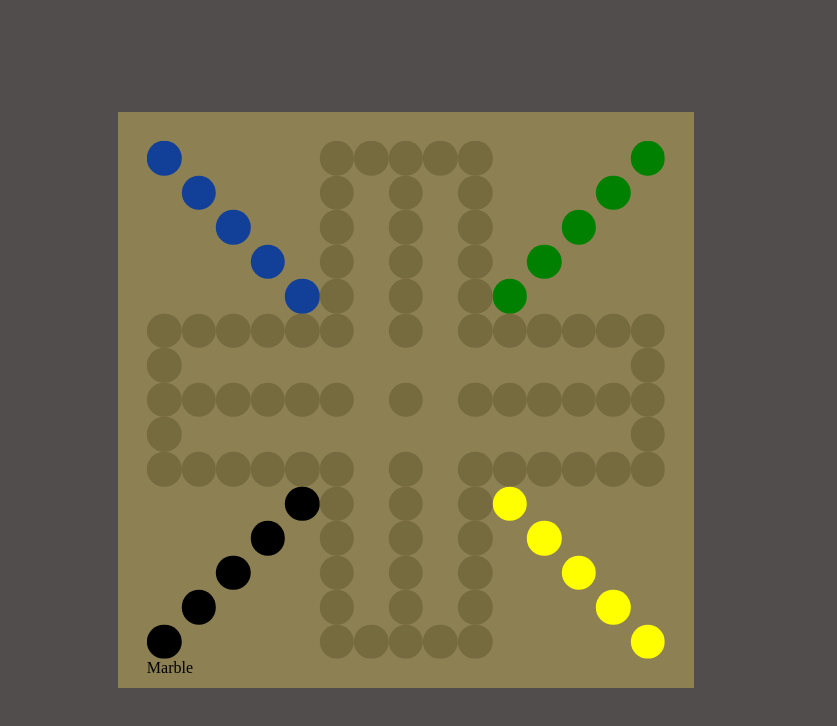
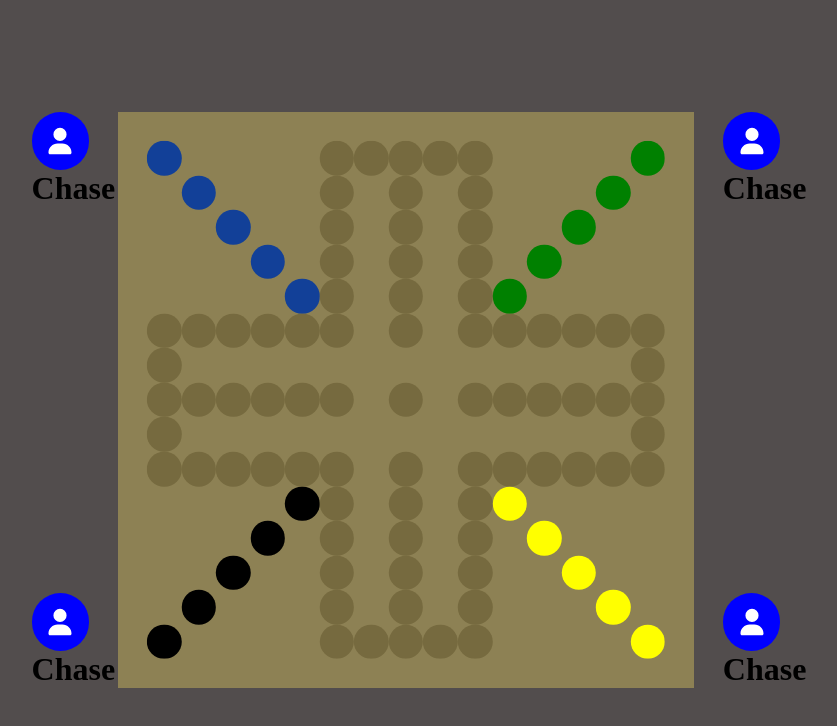
Before and after one commit to chaburk/aggravation, a React (Vite) app: page / in a window 1280 px wide. Both pictures are taken after a click on the element "Begin". Shown: the top 726 px of the page, without its empty margins (234-1071 px from the left). Built offline with nearby package versions, Linux system fonts and the light colour scheme; a web font is replaced by a local one.

Commit message:
Created players and added icons

```diff
--- a/package.json
+++ b/package.json
@@ -10,6 +10,11 @@
     "preview": "vite preview"
   },
   "dependencies": {
+    "@fortawesome/fontawesome-svg-core": "^6.5.1",
+    "@fortawesome/free-brands-svg-icons": "^6.5.1",
+    "@fortawesome/free-regular-svg-icons": "^6.5.1",
+    "@fortawesome/free-solid-svg-icons": "^6.5.1",
+    "@fortawesome/react-fontawesome": "^0.2.0",
     "react": "^18.2.0",
     "react-dom": "^18.2.0"
   },
--- a/src/App.tsx
+++ b/src/App.tsx
@@ -2,6 +2,7 @@ import StartPage from "./StartPage";
 import "./App.css";
 import Board from "./Board";
 import { useState } from "react";
+import Player from "./Player";
 
 function App() {
   const [start, setStart] = useState(true);
@@ -12,7 +13,15 @@ function App() {
 
   return (
     <>
-      <div>{start ? <StartPage startGame={startGame} /> : <Board />}</div>
+      <div>
+        {start ? (
+          <StartPage startGame={startGame} />
+        ) : (
+          <>
+            <Board />
+          </>
+        )}
+      </div>
     </>
   );
 }
--- a/src/Board.css
+++ b/src/Board.css
@@ -62,3 +62,25 @@
 .playerFour {
   background-color: yellow;
 }
+
+.player {
+  position: absolute;
+  width: 10%;
+}
+
+.top-left {
+  top: 0;
+  left: -15%;
+}
+.top-right {
+  top: 0;
+  right: -15%;
+}
+.bottom-left {
+  bottom: 0;
+  left: -15%;
+}
+.bottom-right {
+  bottom: 0;
+  right: -15%;
+}
--- a/src/Board.tsx
+++ b/src/Board.tsx
@@ -1,5 +1,6 @@
 import "./Board.css";
 import Marble from "./Marble";
+import Player from "./Player";
 
 interface Space {
   id: number;
@@ -58,9 +59,20 @@ const Board = () => {
   return (
     <div className="board__container">
       <div className="board">
+        <div className="player top-left">
+          <Player color={"red"} />
+        </div>
+        <div className="player top-right">
+          <Player />
+        </div>
+        <div className="player bottom-left">
+          <Player />
+        </div>
+        <div className="player bottom-right">
+          <Player />
+        </div>
         <div className="inner-board">
           <div className="inner-board-container">{spaces}</div>
-          <Marble color={"blue"} />
         </div>
       </div>
     </div>
--- /dev/null
+++ b/src/Player.css
@@ -0,0 +1,16 @@
+.player-container {
+  position: relative;
+  background-color: blue;
+  width: 100%;
+  padding-top: 100%;
+  border-radius: 50%;
+}
+
+.player-icon {
+  position: absolute;
+  top: 50%;
+  left: 50%;
+  transform: translate(-50%, -50%);
+  font-size: 850%;
+  max-width: 40%;
+}
--- /dev/null
+++ b/src/Player.tsx
@@ -0,0 +1,20 @@
+import "./Player.css";
+import { FontAwesomeIcon } from "@fortawesome/react-fontawesome";
+import { faUser } from "@fortawesome/free-solid-svg-icons";
+
+const Player = ({ color }) => {
+  return (
+    <>
+      <div className="player-container">
+        <FontAwesomeIcon
+          icon={faUser}
+          style={{ color: "#fff" }}
+          className="player-icon"
+        />
+      </div>
+      <h1>Chase</h1>
+    </>
+  );
+};
+
+export default Player;
```
Also changed, not shown: 1 other file (tests, documents, lock files or other folders).
